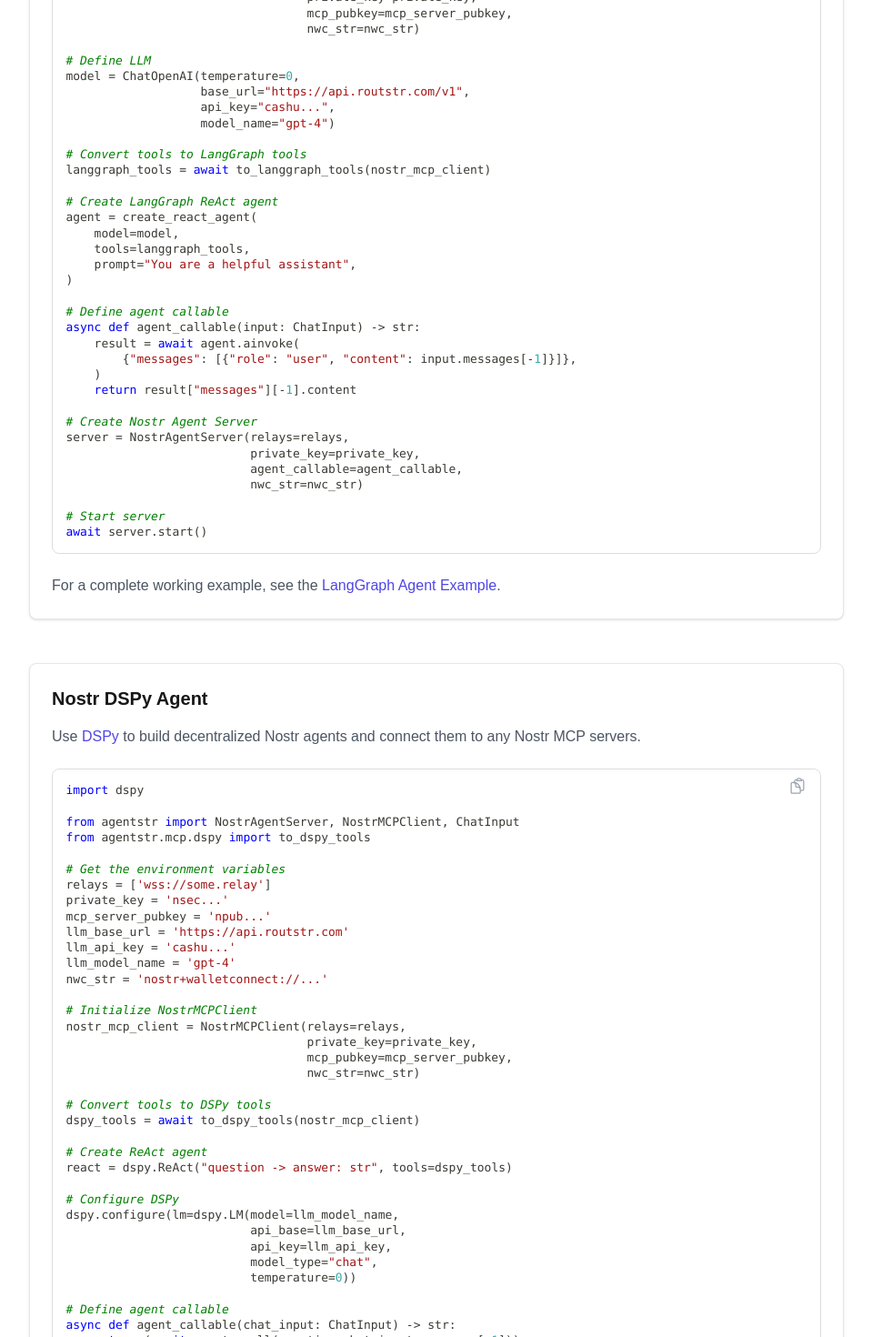
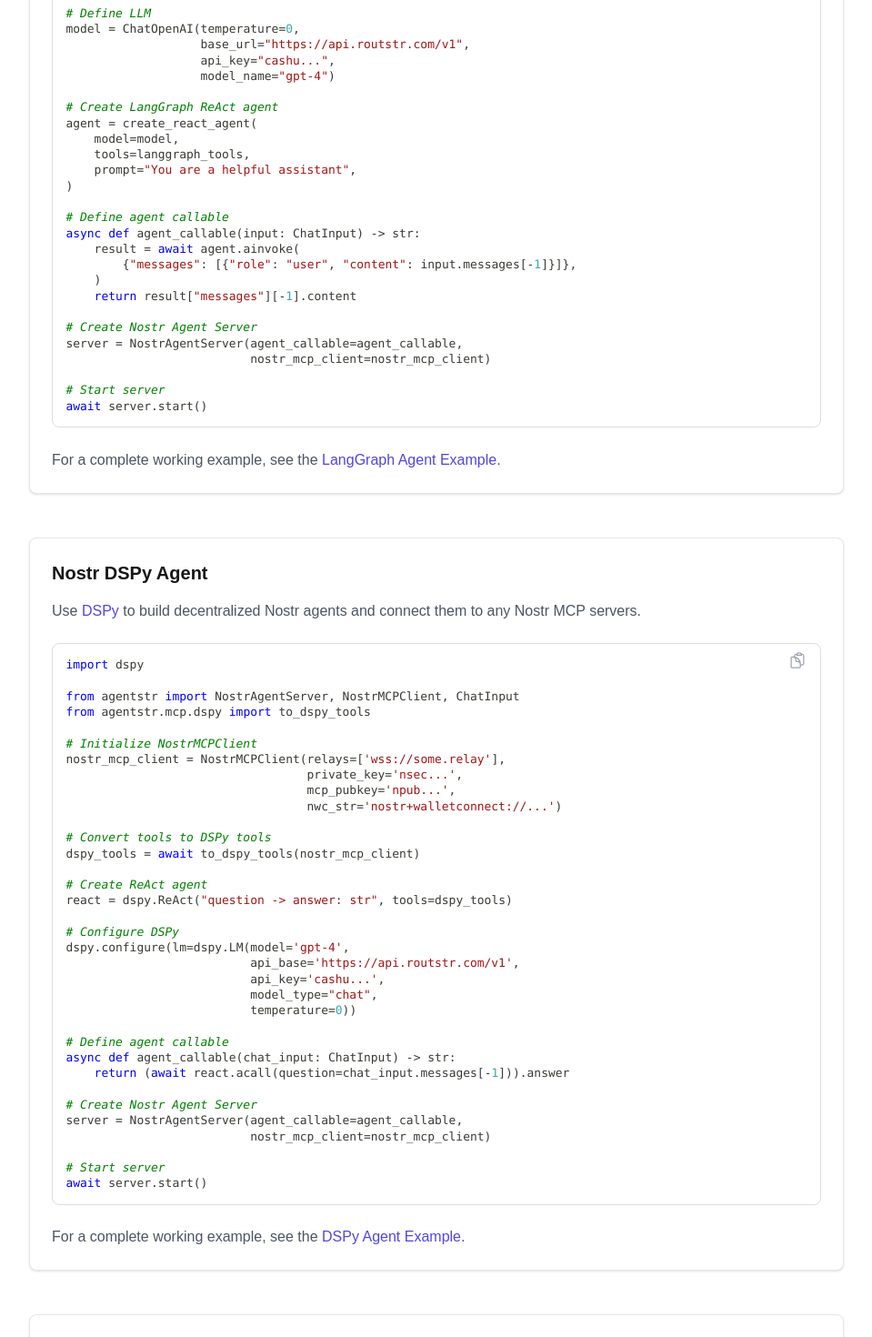
Before and after one commit to agentstr/agentstr-ui, a Next.js app: page /usage in a window 1280 px wide. Shown: the part 4480-5950 px from the top of the page at 91% size, without its empty margins (160-1119 px from the left). Built offline with nearby package versions, Linux system fonts and the light colour scheme.

Commit message:
update examples

```diff
--- a/app/usage/page.tsx
+++ b/app/usage/page.tsx
@@ -342,26 +342,20 @@ from langgraph.prebuilt import create_react_agent
 from agentstr import NostrAgentServer, NostrMCPClient, ChatInput
 from agentstr.mcp.langgraph import to_langgraph_tools
 
-# Get the environment variables
-relays = ['wss://some.relay']
-private_key = 'nsec...'
-mcp_server_pubkey = 'npub...'
-nwc_str = 'nostr+walletconnect://...'  # WalletConnect string for payments
+# Initialize the MCP client
+nostr_mcp_client = NostrMCPClient(relays=['wss://some.relay'],
+                                  private_key='nsec...',
+                                  mcp_pubkey='npub...',
+                                  nwc_str='nostr+walletconnect://...')
 
-# Initialize the MCP client
-nostr_mcp_client = NostrMCPClient(relays=relays,
-                                  private_key=private_key,
-                                  mcp_pubkey=mcp_server_pubkey,
-                                  nwc_str=nwc_str)
+# Convert tools to LangGraph tools
+langgraph_tools = await to_langgraph_tools(nostr_mcp_client)
 
 # Define LLM
 model = ChatOpenAI(temperature=0,
                    base_url="https://api.routstr.com/v1",
                    api_key="cashu...",
                    model_name="gpt-4")
-
-# Convert tools to LangGraph tools
-langgraph_tools = await to_langgraph_tools(nostr_mcp_client)
 
 # Create LangGraph ReAct agent
 agent = create_react_agent(
@@ -378,10 +372,8 @@ async def agent_callable(input: ChatInput) -> str:
     return result["messages"][-1].content
 
 # Create Nostr Agent Server
-server = NostrAgentServer(relays=relays,
-                          private_key=private_key,
-                          agent_callable=agent_callable,
-                          nwc_str=nwc_str)
+server = NostrAgentServer(agent_callable=agent_callable,
+                          nostr_mcp_client=nostr_mcp_client)
 
 # Start server
 await server.start()`}
@@ -407,20 +399,11 @@ await server.start()`}
 from agentstr import NostrAgentServer, NostrMCPClient, ChatInput
 from agentstr.mcp.dspy import to_dspy_tools
 
-# Get the environment variables
-relays = ['wss://some.relay']
-private_key = 'nsec...'
-mcp_server_pubkey = 'npub...'
-llm_base_url = 'https://api.routstr.com'
-llm_api_key = 'cashu...'
-llm_model_name = 'gpt-4'
-nwc_str = 'nostr+walletconnect://...'
-
 # Initialize NostrMCPClient
-nostr_mcp_client = NostrMCPClient(relays=relays,
-                                  private_key=private_key,
-                                  mcp_pubkey=mcp_server_pubkey,
-                                  nwc_str=nwc_str)
+nostr_mcp_client = NostrMCPClient(relays=['wss://some.relay'],
+                                  private_key='nsec...',
+                                  mcp_pubkey='npub...',
+                                  nwc_str='nostr+walletconnect://...')
 
 # Convert tools to DSPy tools
 dspy_tools = await to_dspy_tools(nostr_mcp_client)
@@ -429,9 +412,9 @@ dspy_tools = await to_dspy_tools(nostr_mcp_client)
 react = dspy.ReAct("question -> answer: str", tools=dspy_tools)
 
 # Configure DSPy
-dspy.configure(lm=dspy.LM(model=llm_model_name,
-                          api_base=llm_base_url,
-                          api_key=llm_api_key,
+dspy.configure(lm=dspy.LM(model='gpt-4',
+                          api_base='https://api.routstr.com/v1',
+                          api_key='cashu...',
                           model_type="chat",
                           temperature=0))
 
@@ -440,10 +423,8 @@ async def agent_callable(chat_input: ChatInput) -> str:
     return (await react.acall(question=chat_input.messages[-1])).answer
 
 # Create Nostr Agent Server
-server = NostrAgentServer(relays=relays,
-                          private_key=private_key,
-                          agent_callable=agent_callable,
-                          nwc_str=nwc_str)
+server = NostrAgentServer(agent_callable=agent_callable,
+                          nostr_mcp_client=nostr_mcp_client)
 
 # Start server
 await server.start()`}
@@ -470,20 +451,11 @@ from agno.models.openai import OpenAIChat
 from agentstr import ChatInput, NostrAgentServer, NostrMCPClient
 from agentstr.mcp.agno import to_agno_tools
 
-# Get the environment variables
-relays = ['wss://some.relay']
-private_key = 'nsec...'
-mcp_server_pubkey = 'npub...'
-llm_base_url = 'https://api.routstr.com/v1'
-llm_api_key = 'cashu...'
-llm_model_name = 'gpt-4'
-nwc_str = 'nostr+walletconnect://...'
-
 # Initialize NostrMCPClient
-nostr_mcp_client = NostrMCPClient(relays=relays,
-                                  private_key=private_key,
-                                  mcp_pubkey=mcp_server_pubkey,
-                                  nwc_str=nwc_str)
+nostr_mcp_client = NostrMCPClient(relays=['wss://some.relay'],
+                                  private_key='nsec...',
+                                  mcp_pubkey='npub...',
+                                  nwc_str='nostr+walletconnect://...')
 
 # Define tools
 agno_tools = await to_agno_tools(nostr_mcp_client)
@@ -492,9 +464,9 @@ agno_tools = await to_agno_tools(nostr_mcp_client)
 agent = Agent(
     model=OpenAIChat(
         temperature=0,
-        base_url=llm_base_url,
-        api_key=llm_api_key,
-        id=llm_model_name,
+        base_url='https://api.routstr.com/v1',
+        api_key='cashu...',
+        id='gpt-4',
     ),
     tools=agno_tools,
 )
@@ -505,10 +477,8 @@ async def agent_callable(input: ChatInput) -> str:
     return result.content
 
 # Create Nostr Agent Server
-server = NostrAgentServer(relays=relays,
-                          private_key=private_key,
-                          agent_callable=agent_callable,
-                          nwc_str=nwc_str)
+server = NostrAgentServer(agent_callable=agent_callable,
+                          nostr_mcp_client=nostr_mcp_client)
 
 # Start server
 await server.start()`}
@@ -536,35 +506,23 @@ from pydantic_ai.providers.openai import OpenAIProvider
 from agentstr import ChatInput, NostrAgentServer, NostrMCPClient
 from agentstr.mcp.pydantic import to_pydantic_tools
 
-# Get the environment variables
-relays = ['wss://some.relay']
-private_key = 'nsec...'
-mcp_server_pubkey = 'npub...'
-llm_base_url = 'https://api.routstr.com/v1'
-llm_api_key = 'cashu...'
-llm_model_name = 'gpt-4'
-nwc_str = 'nostr+walletconnect://...'
-
 # Initialize NostrMCPClient
-nostr_mcp_client = NostrMCPClient(relays=relays,
-                                  private_key=private_key,
-                                  mcp_pubkey=mcp_server_pubkey,
-                                  nwc_str=nwc_str)
+nostr_mcp_client = NostrMCPClient(relays=['wss://some.relay'],
+                                  private_key='nsec...',
+                                  mcp_pubkey='npub...',
+                                  nwc_str='nostr+walletconnect://...')
 
 # Define tools
 pydantic_tools = await to_pydantic_tools(nostr_mcp_client)
-
-for tool in pydantic_tools:
-    print(f'Found {tool.name}: {tool.description}')
 
 # Define Pydantic agent
 agent = Agent(
     system="You are a helpful assistant.",
     model=OpenAIModel(
-        llm_model_name,
+        model_name='gpt-4',
         provider=OpenAIProvider(
-            base_url=llm_base_url,
-            api_key=llm_api_key,
+            base_url='https://api.routstr.com/v1',
+            api_key='cashu...',
         )
     ),
     tools=pydantic_tools,
@@ -576,10 +534,8 @@ async def agent_callable(input: ChatInput) -> str:
     return result.output
 
 # Create Nostr Agent Server
-server = NostrAgentServer(relays=relays,
-                          private_key=private_key,
-                          agent_callable=agent_callable,
-                          nwc_str=nwc_str)
+server = NostrAgentServer(agent_callable=agent_callable,
+                          nostr_mcp_client=nostr_mcp_client)
 
 # Start server
 await server.start()`}
@@ -604,33 +560,23 @@ await server.start()`}
 from agentstr import ChatInput, NostrAgentServer, NostrMCPClient
 from agentstr.mcp.openai import to_openai_tools
 
-# Get the environment variables
-relays = ['wss://some.relay']
-private_key = 'nsec...'
-mcp_server_pubkey = 'npub...'
-llm_base_url = 'https://api.routstr.com/v1'
-llm_api_key = 'cashu...'
-llm_model_name = 'gpt-4'
-nwc_str = 'nostr+walletconnect://...'
-
 # Initialize NostrMCPClient
-nostr_mcp_client = NostrMCPClient(relays=relays,
-                                  private_key=private_key,
-                                  mcp_pubkey=mcp_server_pubkey,
-                                  nwc_str=nwc_str)
+nostr_mcp_client = NostrMCPClient(relays=['wss://some.relay'],
+                                  private_key='nsec...',
+                                  mcp_pubkey='npub...',
+                                  nwc_str='nostr+walletconnect://...')
 
 # Define tools
 openai_tools = await to_openai_tools(nostr_mcp_client)
 
 # Define OpenAI agent
 agent = Agent(
-    name="OpenAI Agent",
-    instructions="You are a helpful assistant.",
+    system="You are a helpful assistant.",
     model=OpenAIChatCompletionsModel(
-        model=llm_model_name,
-        openai_client=AsyncOpenAI(
-            base_url=llm_base_url,
-            api_key=llm_api_key,
+        model_name='gpt-4',
+        provider=AsyncOpenAI(
+            base_url='https://api.routstr.com/v1',
+            api_key='cashu...',
         )
     ),
     tools=openai_tools,
@@ -642,10 +588,8 @@ async def agent_callable(input: ChatInput) -> str:
     return result.final_output
 
 # Create Nostr Agent Server
-server = NostrAgentServer(relays=relays,
-                          private_key=private_key,
-                          agent_callable=agent_callable,
-                          nwc_str=nwc_str)
+server = NostrAgentServer(agent_callable=agent_callable,
+                          nostr_mcp_client=nostr_mcp_client)
 
 # Start server
 await server.start()`}
@@ -675,34 +619,22 @@ from google.genai import types
 from agentstr import ChatInput, NostrAgentServer, NostrMCPClient
 from agentstr.mcp.google import to_google_tools
 
-# Get the environment variables
-relays = ['wss://some.relay']
-private_key = 'nsec...'
-mcp_server_pubkey = 'npub...'
-llm_base_url = 'https://api.routstr.com/v1'
-llm_api_key = 'cashu...'
-llm_model_name = 'gpt-4'
-nwc_str = 'nostr+walletconnect://...'
-
-# Initialize Nostr MCP client
-nostr_mcp_client = NostrMCPClient(relays=relays,
-                                  private_key=private_key,
-                                  mcp_pubkey=mcp_server_pubkey,
-                                  nwc_str=nwc_str)
+# Initialize NostrMCPClient
+nostr_mcp_client = NostrMCPClient(relays=['wss://some.relay'],
+                                  private_key='nsec...',
+                                  mcp_pubkey='npub...',
+                                  nwc_str='nostr+walletconnect://...')
 
 # Define tools
 google_tools = await to_google_tools(nostr_mcp_client)
-
-for tool in google_tools:
-    print(f'Found {tool.name}: {tool.description}')
 
 # Define Google agent
 agent = Agent(
     name="google_agent",
     model=LiteLlm(
-        model=llm_model_name,
-        api_base=llm_base_url.rstrip('/v1'),
-        api_key=llm_api_key
+        model='gpt-4',
+        api_base='https://api.routstr.com/v1',
+        api_key='cashu...',
     ),
     instruction="You are a helpful assistant.",
     tools=google_tools,
@@ -726,10 +658,8 @@ async def agent_callable(input: ChatInput) -> str:
     return None
 
 # Create Nostr Agent Server
-server = NostrAgentServer(relays=relays,
-                          private_key=private_key,
-                          agent_callable=agent_callable,
-                          nwc_str=nwc_str)
+server = NostrAgentServer(agent_callable=agent_callable,
+                          nostr_mcp_client=nostr_mcp_client)
 
 # Start server
 await server.start()`}
```
